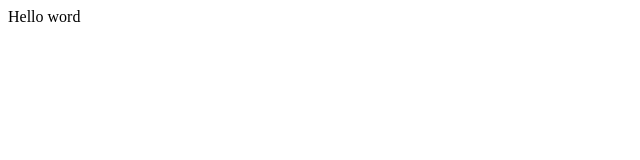
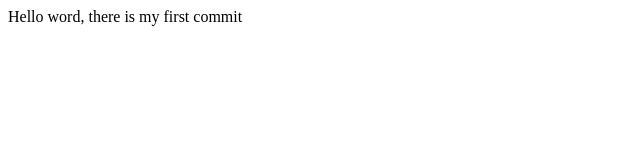
Before and after one commit to Ezer2-Eben/test-git, a plain HTML site: page index.html in a window 1280 px wide. Shown: the whole page, without its empty margins (0-640 px from the left). Drawn offline with Linux system fonts and the light colour scheme.

Commit message:
Update index.html

```diff
--- a/index.html
+++ b/index.html
@@ -6,6 +6,6 @@
     <title>Document</title>
 </head>
 <body>
-    Hello word
+    Hello word, there is my first commit
 </body>
 </html>
```
